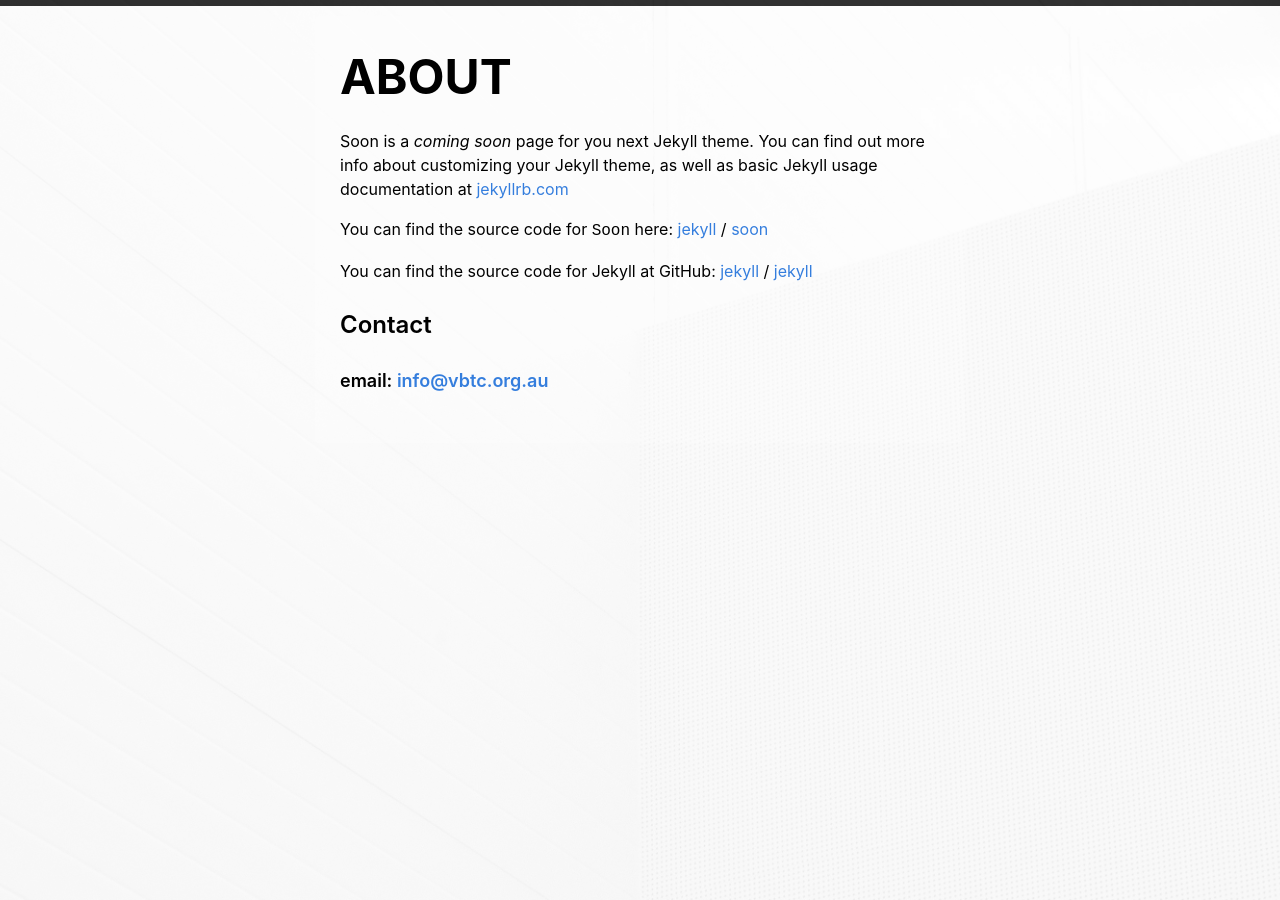
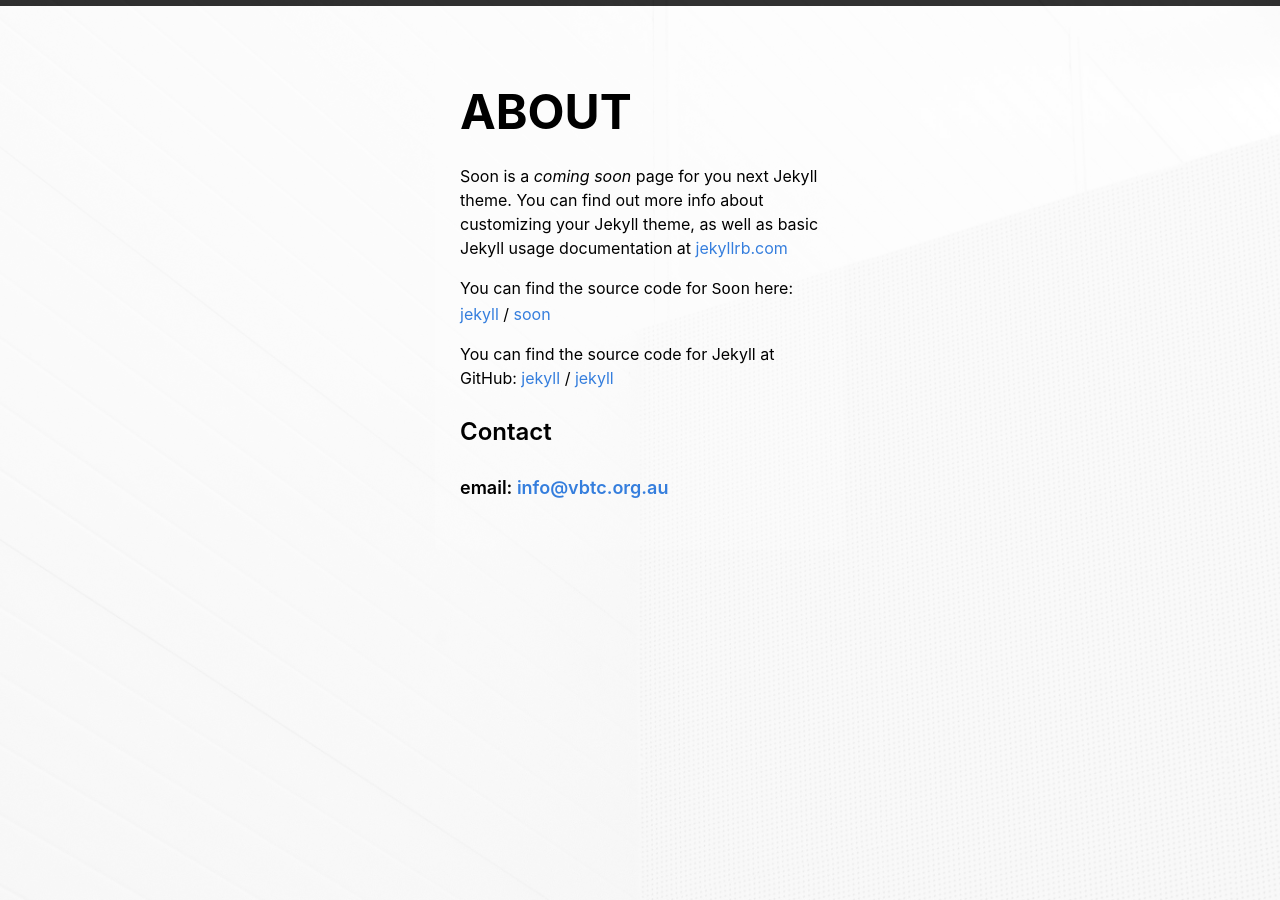
Before and after one commit to vbtc-au/coming-soon, a Jekyll site: the page built from _pages/about.md, in a window 1280 px wide. Built offline with Jekyll 4.4.1, drawn with Linux system fonts in a browser that asks for light colours.

Commit message:
Update default.html

```diff
--- a/_layouts/default.html
+++ b/_layouts/default.html
@@ -4,7 +4,7 @@
   {% include head.html %}
 
 <body>
-  <main class="page-content" aria-label="Content">
+  <main id="container" class="page-content" aria-label="Content">
     <div id="bg" style="margin: auto;
   padding: 0; background: url({{site.url}}/images/background.jpg) center fixed no-repeat;
     -moz-background-size: cover;
```
